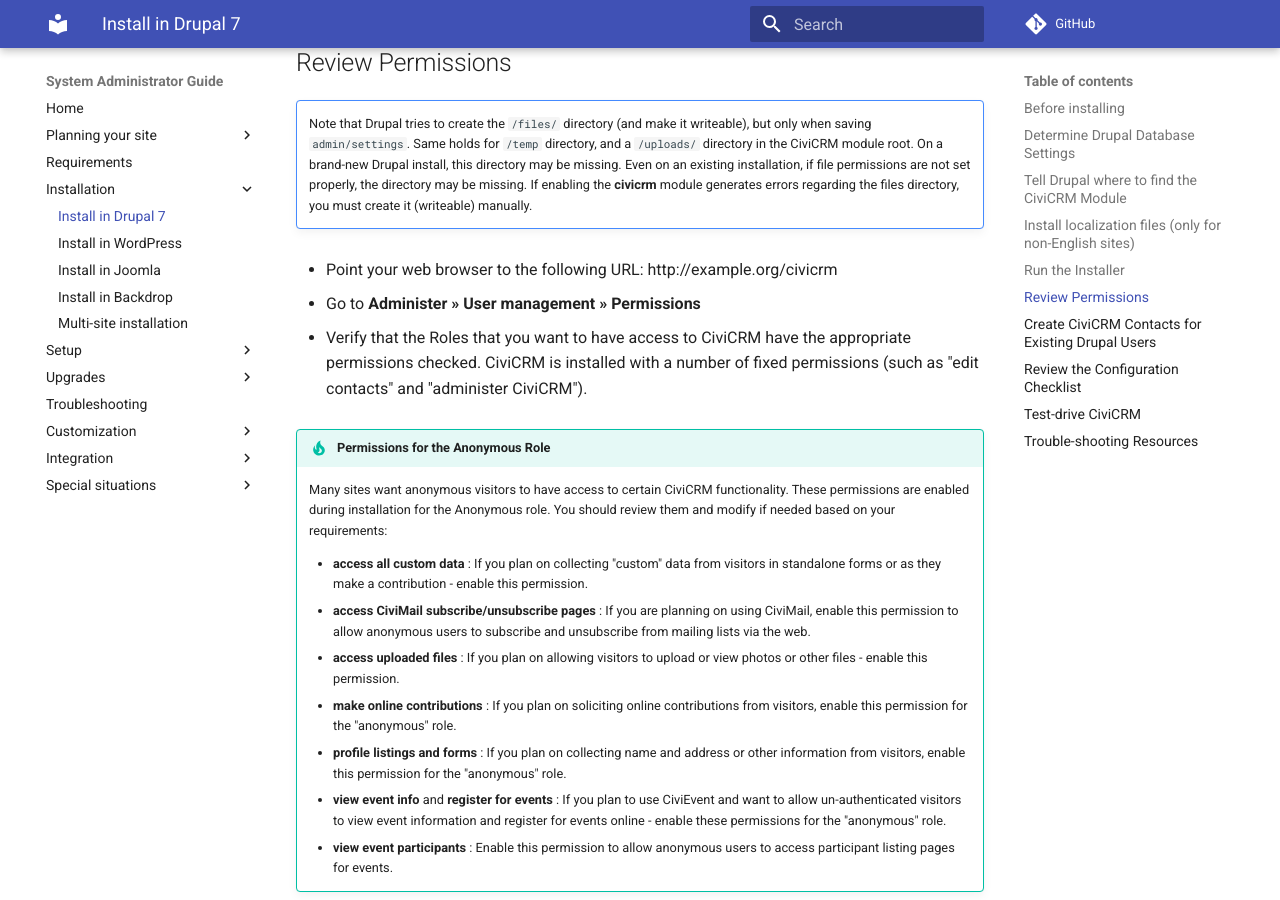
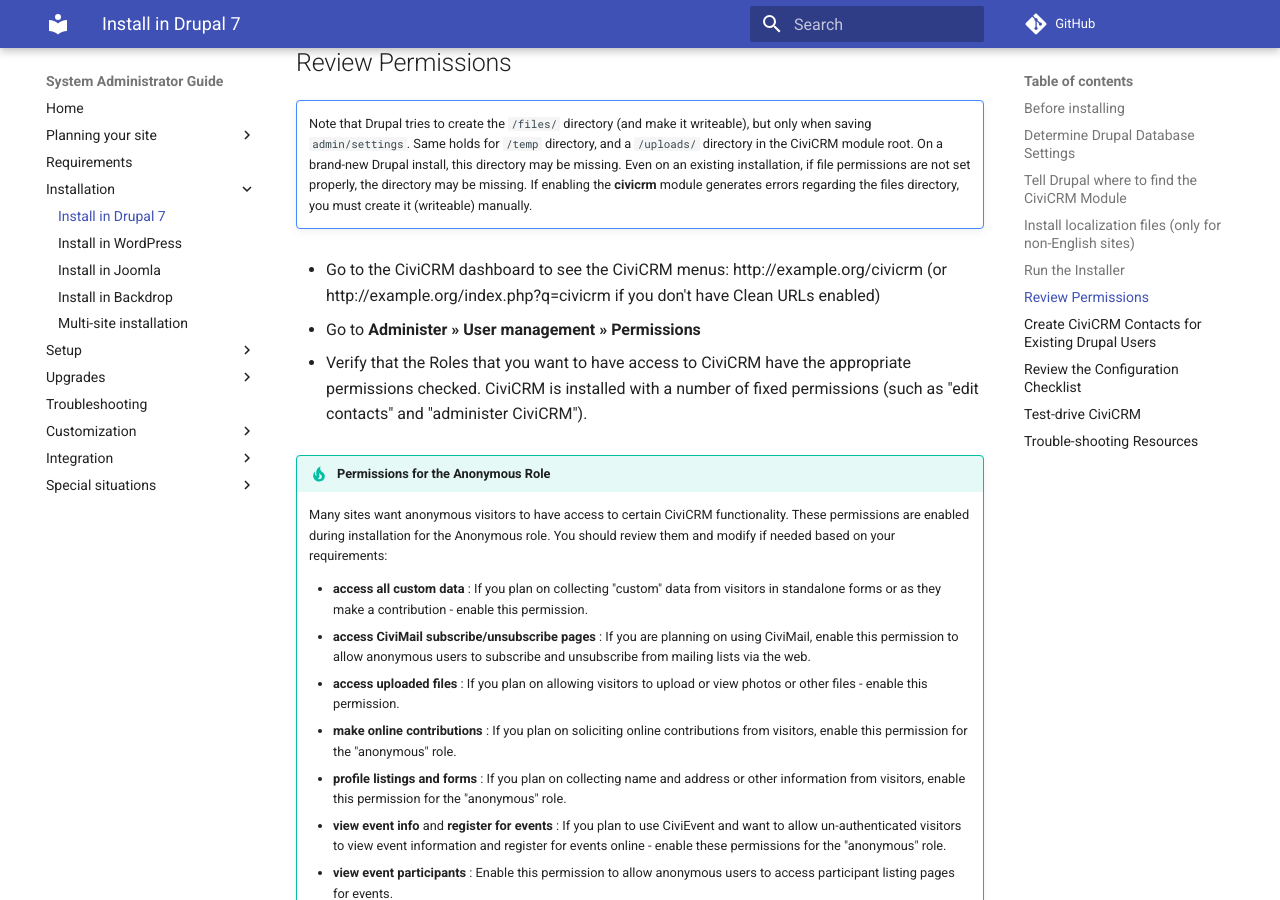
Before and after one commit to civicrm/civicrm-sysadmin-guide, an MkDocs documentation site: the page built from docs/install/drupal7.md, in a window 1280 px wide and 900 px high, scrolled down 3176 px. Built offline with MkDocs 1.6.1 and Material for MkDocs 9.7.7, drawn with Linux system fonts in a browser that asks for light colours; comment, search, counter and statistics services are not loaded; old or Windows-style settings are respelled for this version of MkDocs.

Commit message:
Update example with alternate URL
when Clean URLs aren't enabled

```diff
--- a/docs/install/drupal7.md
+++ b/docs/install/drupal7.md
@@ -94,8 +94,8 @@ The installer will verify that you've downloaded the correct version of CiviCRM,
 
     Note that Drupal tries to create the `/files/` directory (and make it writeable), but only when saving `admin/settings`. Same holds for `/temp` directory, and a `/uploads/` directory in the CiviCRM module root. On a brand-new Drupal install, this directory may be missing. Even on an existing installation, if file permissions are not set properly, the directory may be missing. If enabling the **civicrm** module generates errors regarding the files directory, you must create it (writeable) manually.
 
-* Point your web browser to the following URL:
-http://example.org/civicrm
+* Go to the CiviCRM dashboard to see the CiviCRM menus:
+http://example.org/civicrm (or http://example.org/index.php?q=civicrm if you don't have Clean URLs enabled)
 
 * Go to **Administer » User management » Permissions**
 
```
